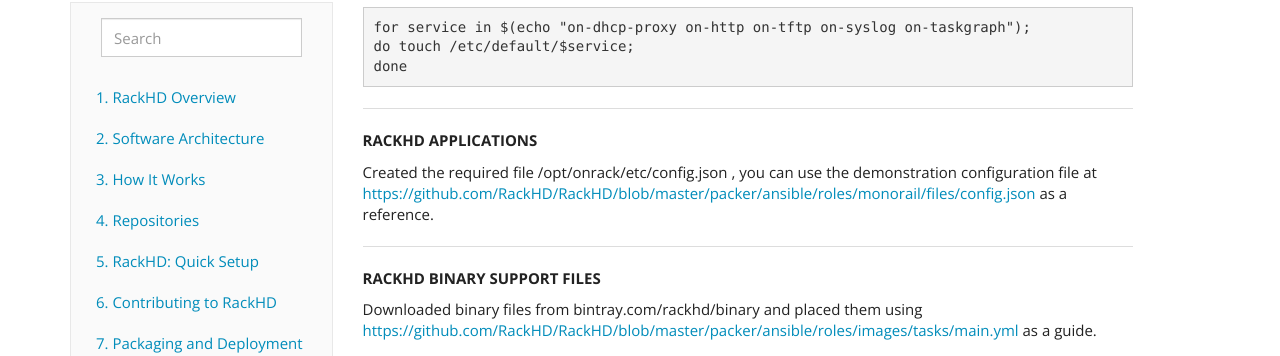
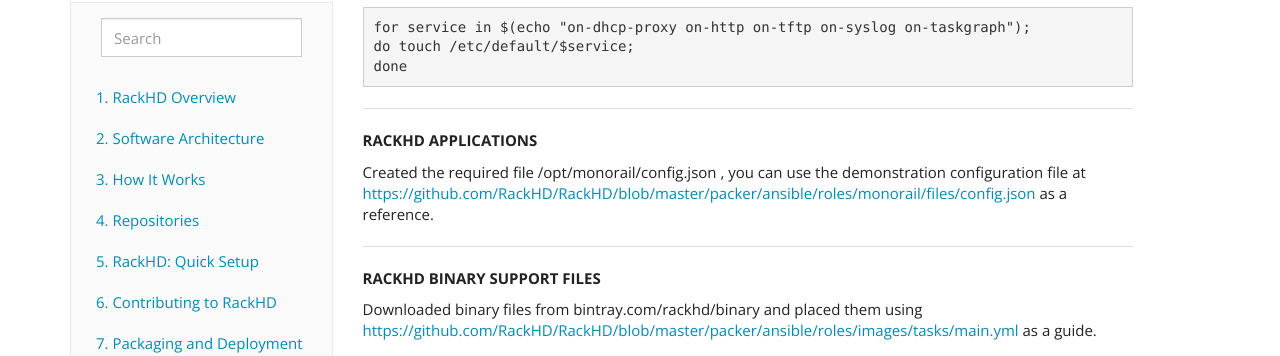
Before and after one commit to RackHD/docs, a Sphinx documentation site: the page built from docs/rackhd/ubuntu_package_installation.rst, in a window 1280 px wide and 900 px high, scrolled down 1349 px. Shown: the part 98-454 px from the top of the window. Built offline with Sphinx 7.4.7, drawn with Linux system fonts in a browser that asks for light colours.

Commit message:
fixing config location for ubuntu package install
 - thanks George!

```diff
--- a/docs/rackhd/ubuntu_package_installation.rst
+++ b/docs/rackhd/ubuntu_package_installation.rst
@@ -90,7 +90,7 @@
 
 **RACKHD APPLICATIONS**
 
-Created the required file /opt/onrack/etc/config.json , you can use the demonstration
+Created the required file /opt/monorail/config.json , you can use the demonstration
 configuration file at https://github.com/RackHD/RackHD/blob/master/packer/ansible/roles/monorail/files/config.json
 as a reference.
 
```
